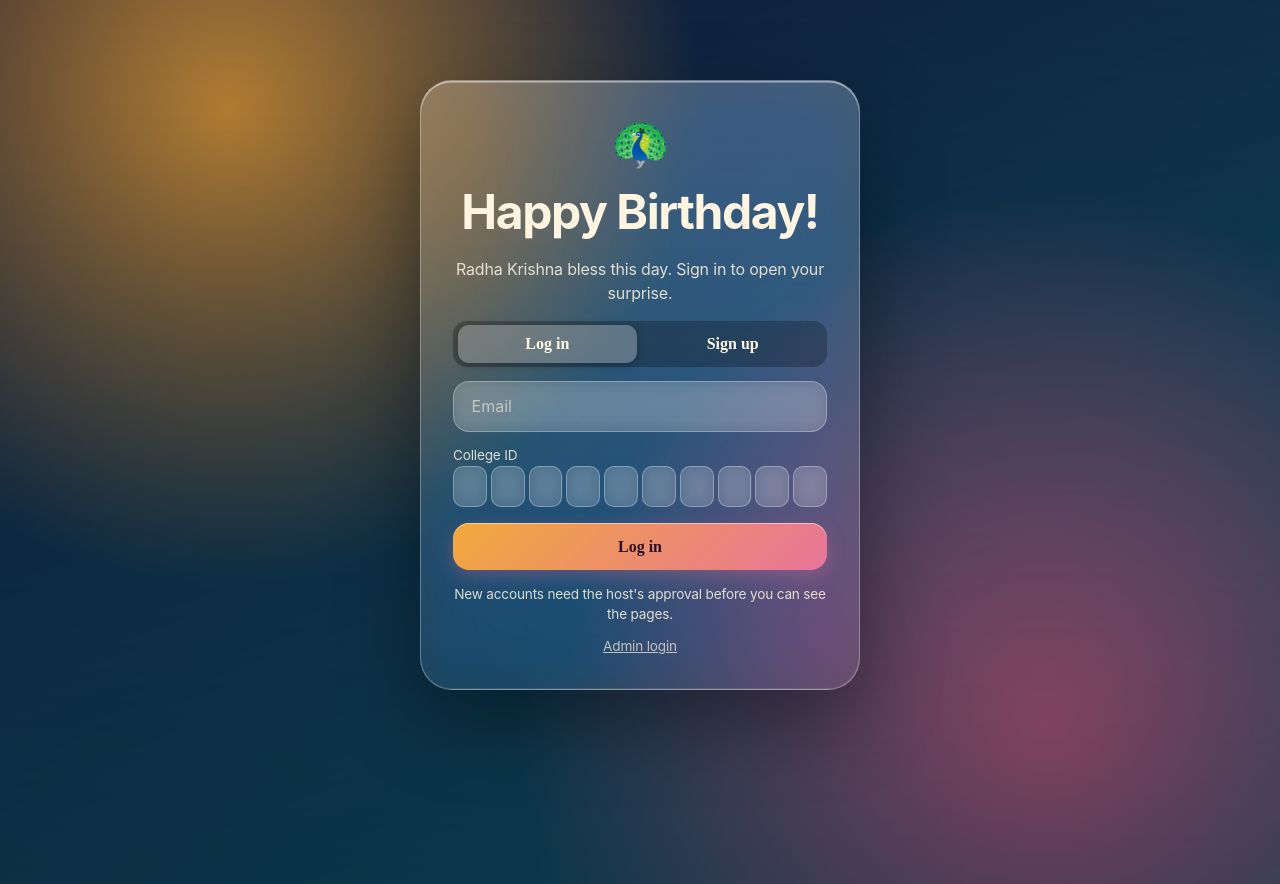
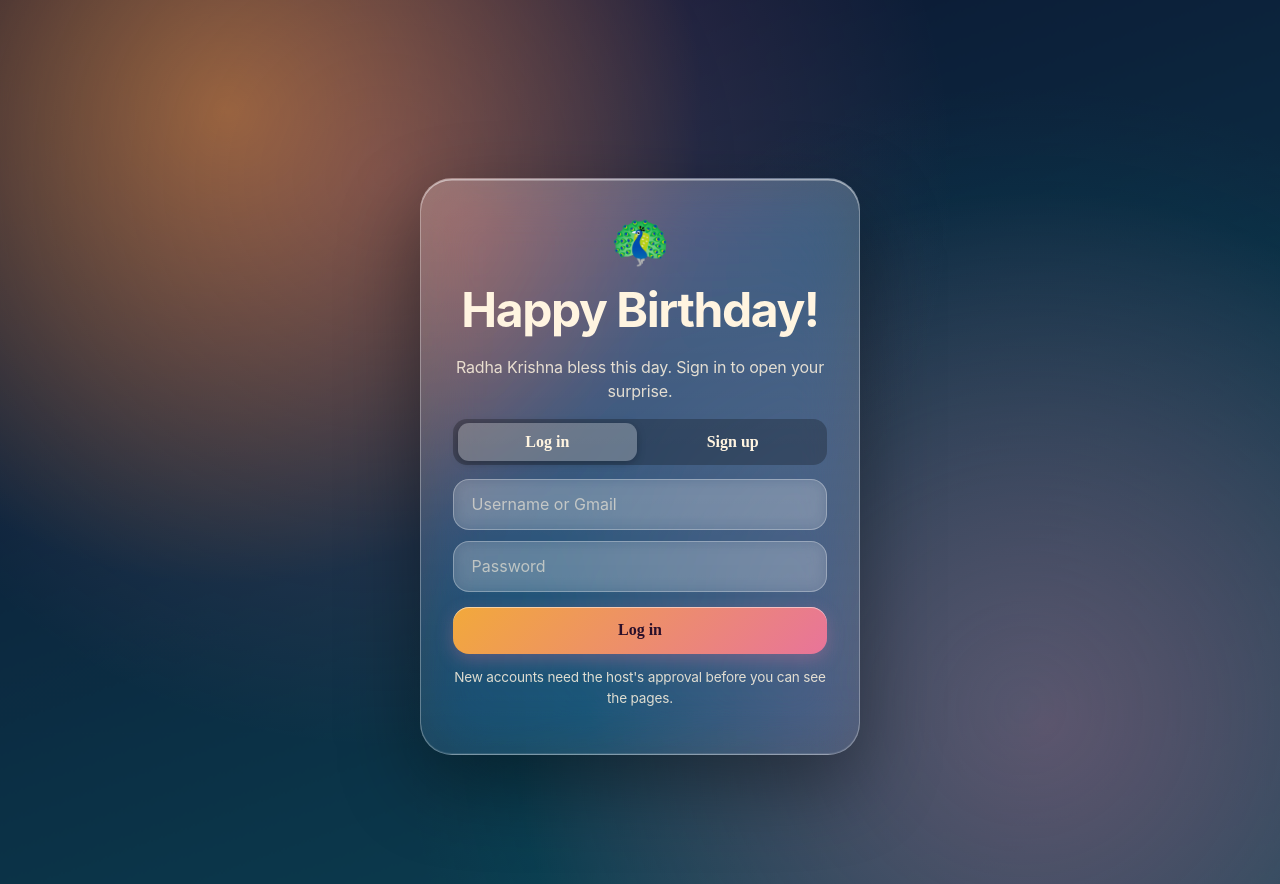
Before and after one commit to chinni-123-157/BDay-Of-Akka, a Flask app: page / in a window 1280 px wide. Run offline with Flask 3, Linux system fonts and the light colour scheme; data that the repository does not hold is empty; some libraries are stand-ins or nearby versions.

Commit message:
Update home.html

```diff
--- a/templates/home.html
+++ b/templates/home.html
@@ -1,4 +1,5 @@
 {% extends "base.html" %}
+{% block body_class %}authpage{% endblock %}
 {% block content %}
 <section class="glass card hero">
   <p class="flute">🦚</p>
@@ -10,20 +11,20 @@
     <button class="tab {{ 'on' if tab=='signup' }}" data-t="signup">Sign up</button>
   </div>
   <form id="login" class="pane {{ 'on' if tab=='login' }}" method="post" action="{{ url_for('login') }}">
-    <input name="email" type="email" placeholder="Email" autocomplete="email" required>
-    <label class="lbl">College ID</label>
-    <div class="ids" data-name="college_id" role="group" aria-label="College ID, 10 characters"></div>
+    <input name="username" placeholder="Username or Gmail" autocomplete="username" autocapitalize="none" required>
+    <input name="password" type="password" placeholder="Password" autocomplete="current-password" required>
     <button class="btn">Log in</button>
   </form>
   <form id="signup" class="pane {{ 'on' if tab=='signup' }}" method="post" action="{{ url_for('signup') }}">
     <input name="name" placeholder="Full name" autocomplete="name" required>
+    <input name="username" placeholder="Choose a username" autocomplete="username" autocapitalize="none" pattern="[A-Za-z0-9_.\-]{3,30}" title="3-30 letters, numbers, _ . -" required>
     <input name="email" type="email" placeholder="Email" autocomplete="email" required>
     <label class="lbl">College ID</label>
     <div class="ids" data-name="college_id" role="group" aria-label="College ID, 10 characters"></div>
+    <input name="password" type="password" placeholder="Create a password (6+ characters)" autocomplete="new-password" minlength="6" required>
     <button class="btn">Ask permission to join</button>
   </form>
   <p class="sub small">New accounts need the host's approval before you can see the pages.</p>
-  <a class="adminlink" href="{{ url_for('admin_login') }}">Admin login</a>
   {% if google %}
   <a class="btn ghost" href="{{ url_for('google_login', intent='signup') }}"><b class="g">G</b> Sign up with Google</a>
   <a class="btn ghost" href="{{ url_for('google_login', intent='login') }}"><b class="g">G</b> Log in with Google</a>
```
